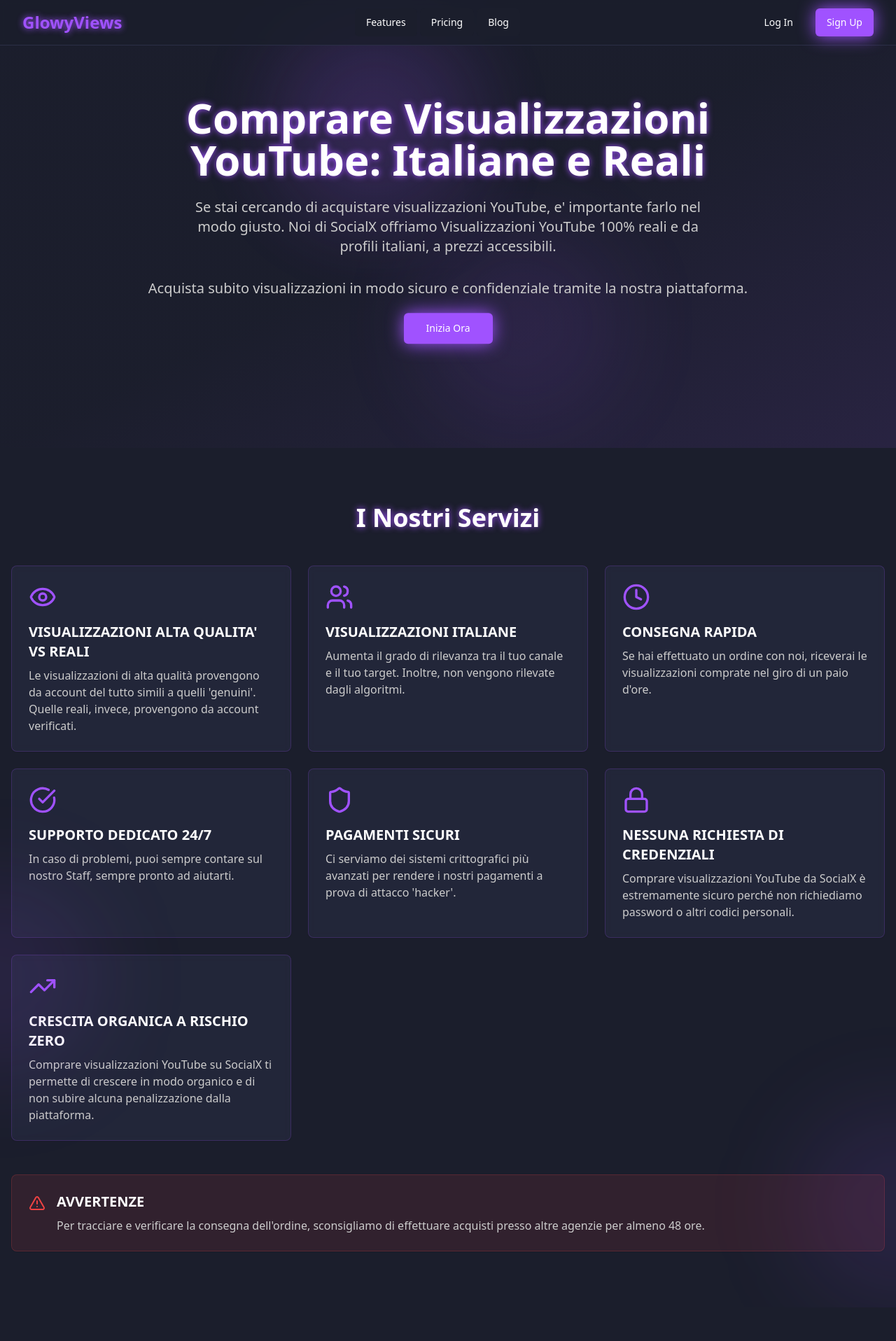
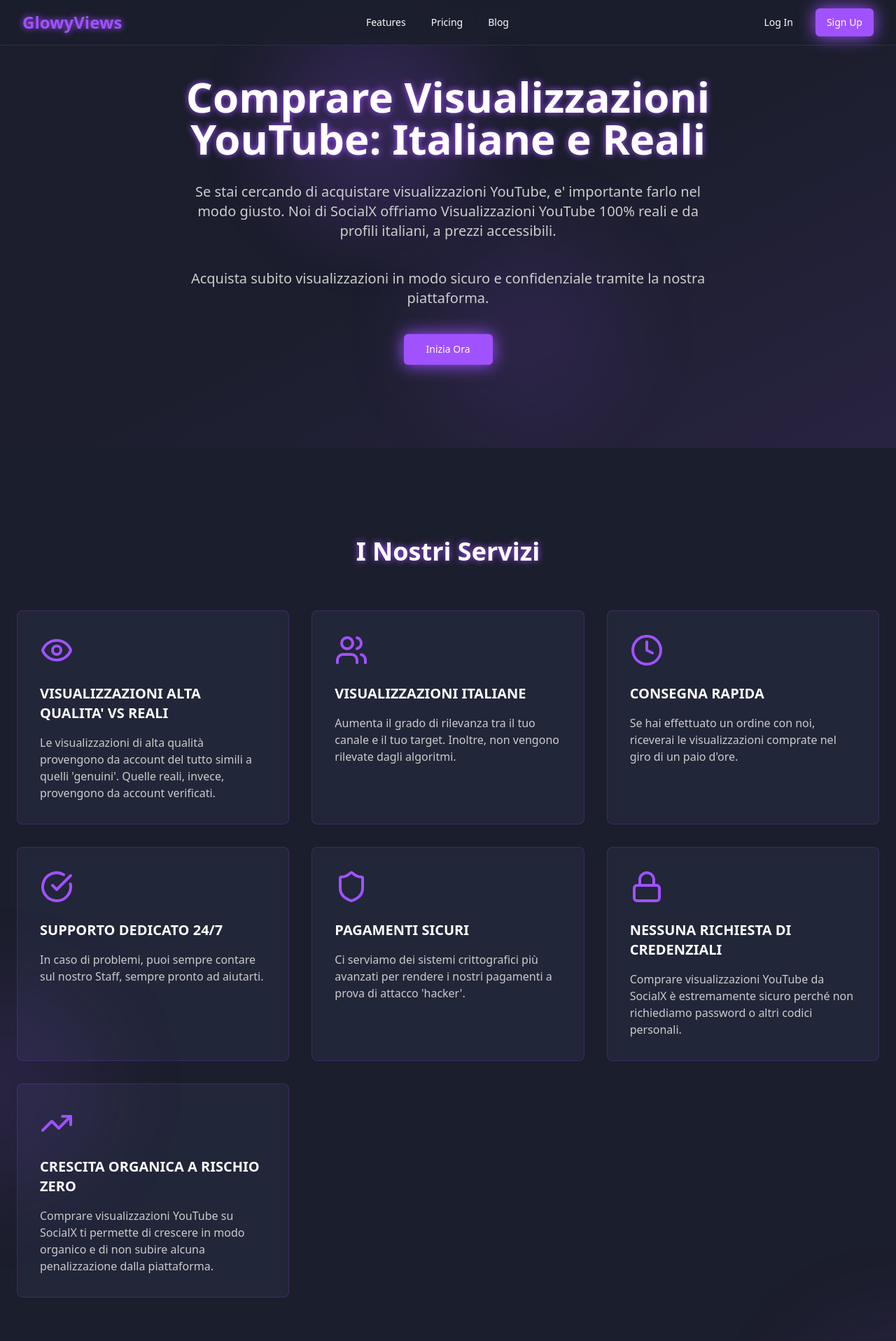
Before and after one commit to niangamadou888/glowyviews, a React (Vite) app: page / in a window 1280 px wide. Shown: the top 1916 px of the page at 70% size. Built offline with nearby package versions, Linux system fonts and the light colour scheme.

Commit message:
Improve styling and padding
Adjusted padding in various components to eliminate overlapping and enhance overall layout aesthetics.
[skip gpt_engineer]

```diff
--- a/src/components/FAQIntro.tsx
+++ b/src/components/FAQIntro.tsx
@@ -1,10 +1,10 @@
 const FAQIntro = () => {
   return (
-    <section className="w-full max-w-6xl mx-auto px-4 py-16 bg-secondary/30 rounded-lg backdrop-blur-sm border border-primary/20">
-      <h2 className="text-3xl md:text-4xl font-bold mb-8 text-glow">
+    <section className="w-full max-w-6xl mx-auto px-6 py-24 bg-secondary/30 rounded-lg backdrop-blur-sm border border-primary/20">
+      <h2 className="text-3xl md:text-4xl font-bold mb-12 text-glow">
         Sezione F.A.Q.: rispondiamo insieme alle domande più comuni
       </h2>
-      <div className="space-y-4">
+      <div className="space-y-6">
         <p className="text-muted-foreground leading-relaxed">
           Ancora dubbi o perplessità? Dai, non preoccuparti, visto che abbiamo preparato questa sezione F.A.Q. proprio per far luce in merito a quegli aspetti ancora un po' "oscuri" diciamo così.
         </p>
--- a/src/components/Features.tsx
+++ b/src/components/Features.tsx
@@ -41,27 +41,27 @@ const Features = () => {
   ];
 
   return (
-    <section className="py-20 px-4 relative overflow-hidden" id="features">
+    <section className="py-32 px-6 relative overflow-hidden" id="features">
       <div className="max-w-7xl mx-auto">
-        <h2 className="text-3xl md:text-4xl font-bold text-center mb-12 text-glow">
+        <h2 className="text-3xl md:text-4xl font-bold text-center mb-16 text-glow">
           I Nostri Servizi
         </h2>
 
-        <div className="grid grid-cols-1 md:grid-cols-2 lg:grid-cols-3 gap-6">
+        <div className="grid grid-cols-1 md:grid-cols-2 lg:grid-cols-3 gap-8">
           {features.map((feature, index) => (
-            <Card key={index} className="p-6 bg-secondary/50 backdrop-blur-sm border-primary/20 hover:border-primary/40 transition-colors">
-              <feature.icon className="w-10 h-10 text-primary mb-4" />
-              <h3 className="text-xl font-semibold mb-2">{feature.title}</h3>
+            <Card key={index} className="p-8 bg-secondary/50 backdrop-blur-sm border-primary/20 hover:border-primary/40 transition-colors">
+              <feature.icon className="w-12 h-12 text-primary mb-6" />
+              <h3 className="text-xl font-semibold mb-4">{feature.title}</h3>
               <p className="text-muted-foreground">{feature.description}</p>
             </Card>
           ))}
         </div>
 
-        <Card className="mt-12 p-6 bg-destructive/10 border-destructive/20">
-          <div className="flex items-start gap-4">
-            <AlertTriangle className="w-6 h-6 text-destructive flex-shrink-0 mt-1" />
+        <Card className="mt-16 p-8 bg-destructive/10 border-destructive/20">
+          <div className="flex items-start gap-6">
+            <AlertTriangle className="w-8 h-8 text-destructive flex-shrink-0 mt-1" />
             <div>
-              <h3 className="text-xl font-semibold mb-2">AVVERTENZE</h3>
+              <h3 className="text-xl font-semibold mb-4">AVVERTENZE</h3>
               <p className="text-muted-foreground">
                 Per tracciare e verificare la consegna dell'ordine, sconsigliamo di effettuare acquisti presso altre agenzie per almeno 48 ore.
               </p>
--- a/src/components/FinalConsiderations.tsx
+++ b/src/components/FinalConsiderations.tsx
@@ -1,10 +1,10 @@
 const FinalConsiderations = () => {
   return (
-    <section className="w-full max-w-6xl mx-auto px-4 py-16 bg-secondary/30 rounded-lg backdrop-blur-sm border border-primary/20">
-      <h2 className="text-3xl md:text-4xl font-bold mb-8 text-glow">
+    <section className="w-full max-w-6xl mx-auto px-6 py-24 mb-24 bg-secondary/30 rounded-lg backdrop-blur-sm border border-primary/20">
+      <h2 className="text-3xl md:text-4xl font-bold mb-12 text-glow">
         Considerazioni finali sul comprare Visualizzazioni YouTube
       </h2>
-      <div className="space-y-4">
+      <div className="space-y-6">
         <p className="text-muted-foreground leading-relaxed">
           Comprare views YouTube è da considerarsi come una manovra di Social Media Marketing, il cui scopo è quello di "farsi prendere in considerazione" dai crawler della stessa piattaforma social.
         </p>
--- a/src/components/Hero.tsx
+++ b/src/components/Hero.tsx
@@ -9,7 +9,7 @@ const Hero = () => {
   }, []);
 
   return (
-    <div className="relative min-h-[80vh] flex items-center justify-center overflow-hidden">
+    <div className="relative min-h-[80vh] flex items-center justify-center overflow-hidden py-20">
       {/* Background gradient */}
       <div className="absolute inset-0 bg-gradient-to-br from-background via-background to-primary/10" />
 
@@ -20,16 +20,16 @@ const Hero = () => {
       </div>
 
       {/* Content */}
-      <div className={`relative z-10 max-w-4xl mx-auto px-4 text-center transition-all duration-1000 ease-out ${isVisible ? 'opacity-100 translate-y-0' : 'opacity-0 translate-y-10'}`}>
-        <h1 className="text-4xl md:text-6xl font-bold mb-6 text-glow">
+      <div className={`relative z-10 max-w-4xl mx-auto px-6 text-center transition-all duration-1000 ease-out ${isVisible ? 'opacity-100 translate-y-0' : 'opacity-0 translate-y-10'}`}>
+        <h1 className="text-4xl md:text-6xl font-bold mb-8 text-glow">
           Comprare Visualizzazioni YouTube: Italiane e Reali
         </h1>
 
-        <p className="text-lg md:text-xl text-muted-foreground mb-8 max-w-3xl mx-auto">
+        <p className="text-lg md:text-xl text-muted-foreground mb-10 max-w-3xl mx-auto">
           Se stai cercando di acquistare visualizzazioni YouTube, e' importante farlo nel modo giusto. Noi di SocialX offriamo Visualizzazioni YouTube 100% reali e da profili italiani, a prezzi accessibili.
         </p>
 
-        <p className="text-lg md:text-xl text-muted-foreground mb-8">
+        <p className="text-lg md:text-xl text-muted-foreground mb-12">
           Acquista subito visualizzazioni in modo sicuro e confidenziale tramite la nostra piattaforma.
         </p>
 
```
